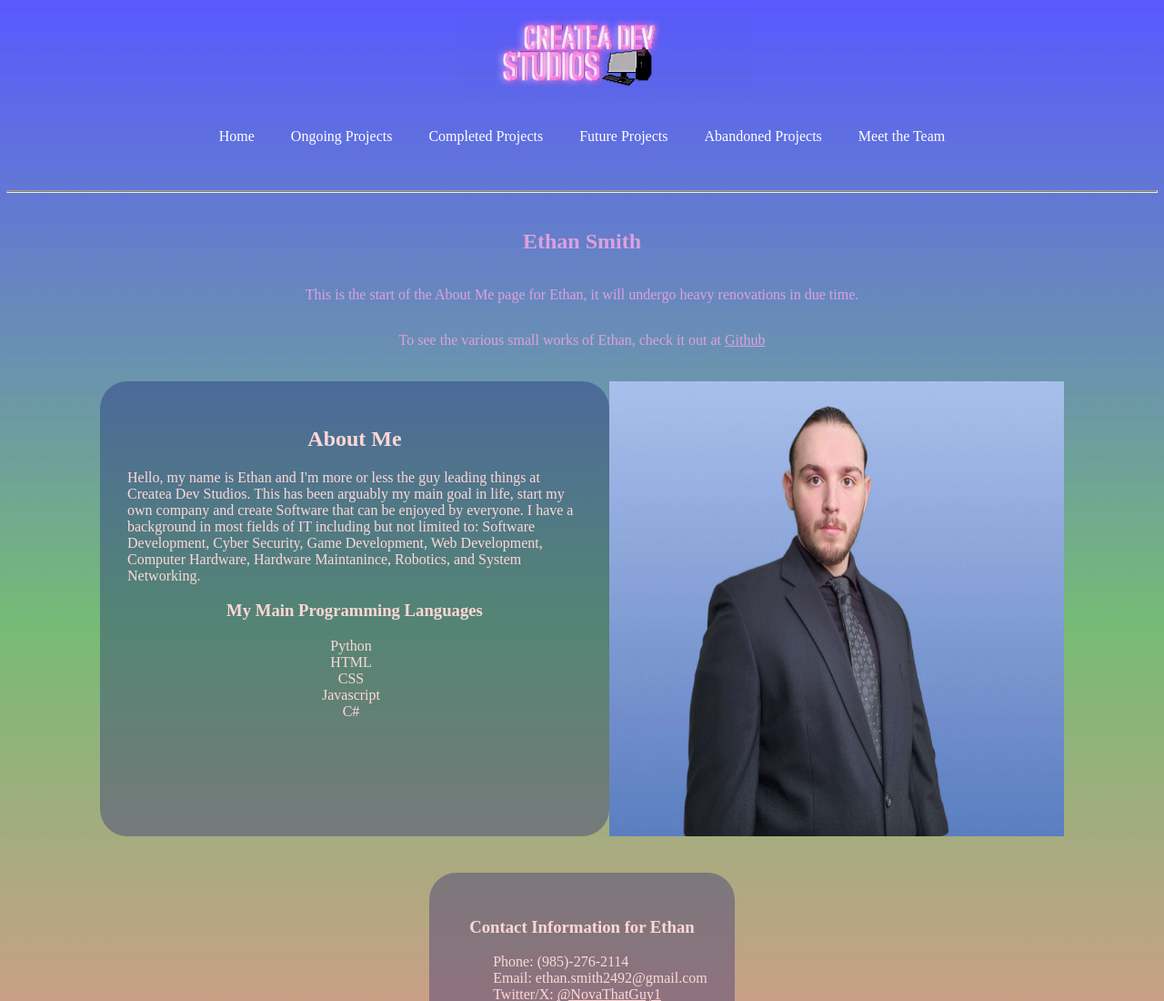
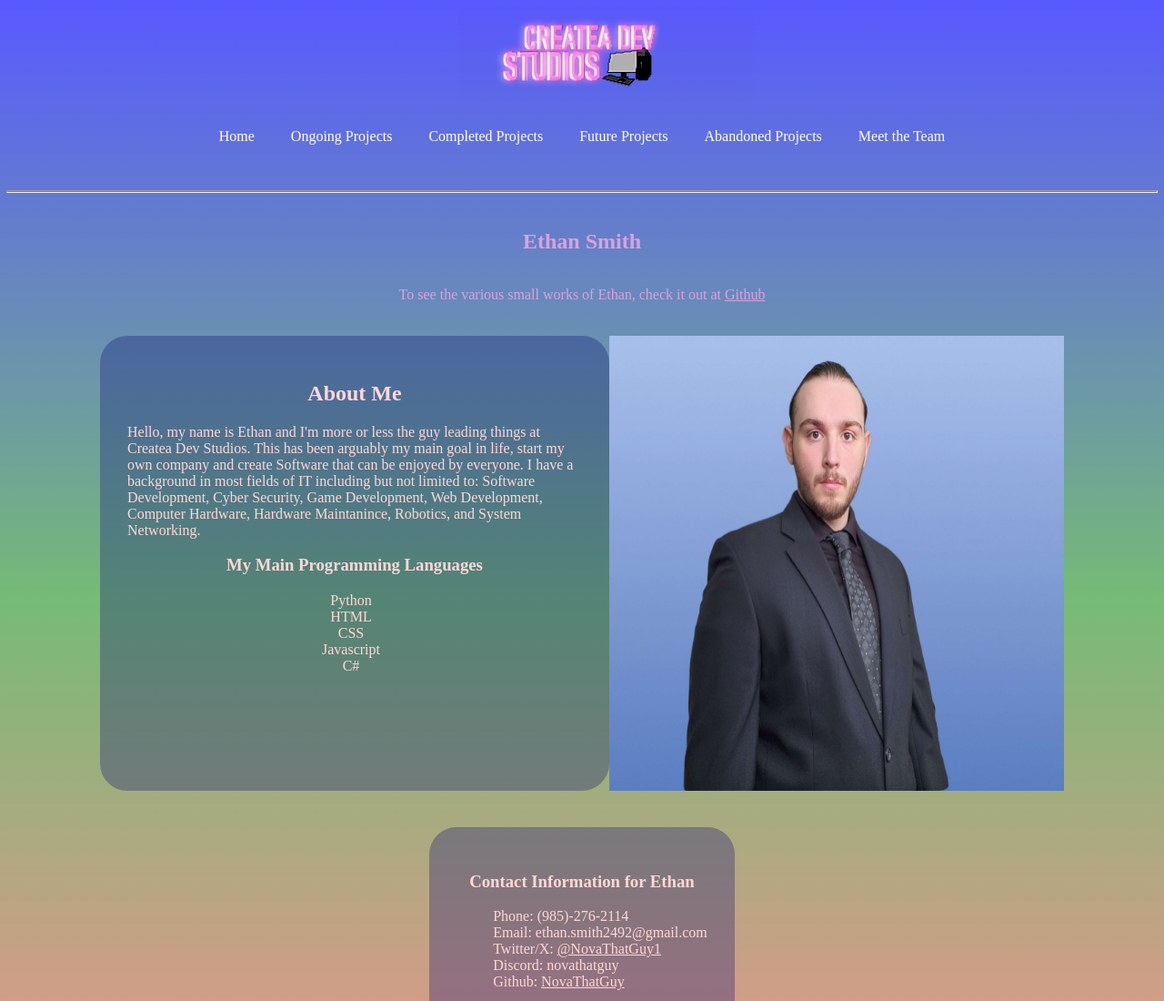
Before and after one commit to NovaThatGuy/CreateaDevStudios, a plain HTML site: page Ethan.html in a window 1280 px wide. Shown: the top 1100 px of the page at 91% size. Drawn offline with Linux system fonts and the light colour scheme.

Commit message:
Fixed accidental regression
Accidentally uploaded without latest version of the page

```diff
--- a/Ethan.html
+++ b/Ethan.html
@@ -34,7 +34,6 @@
         </div>
         <hr class="horizontal-line">
         <h2 style="text-align: center;">Ethan Smith</h2>
-        <p style="text-align: center;">This is the start of the About Me page for Ethan, it will undergo heavy renovations in due time.</p>
         <p style="text-align: center;">To see the various small works of Ethan, check it out at <a href="https://github.com/NovaThatGuy"><u>Github</u></a></p>
         <div class="boxContent">
             <div class="common-box">
```
